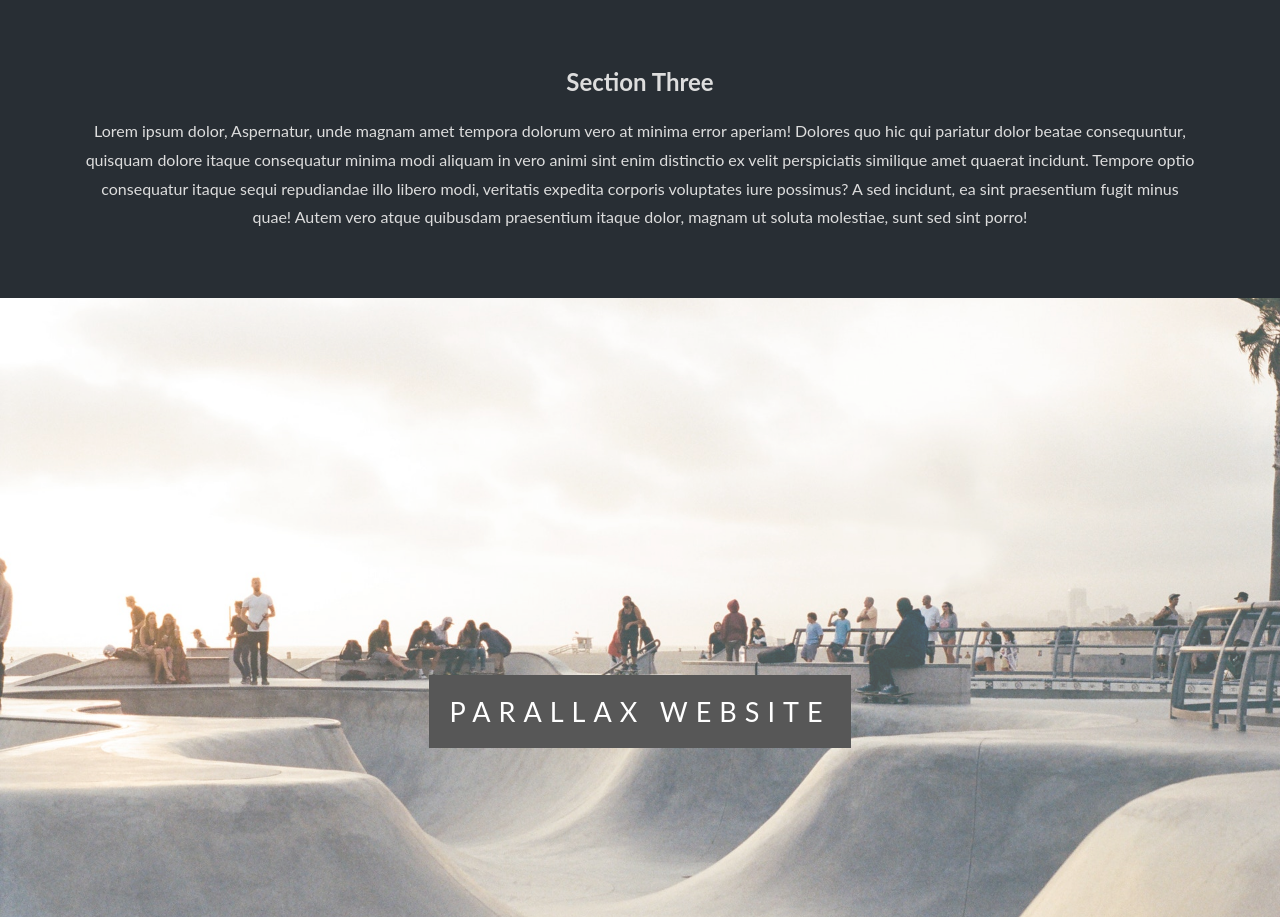
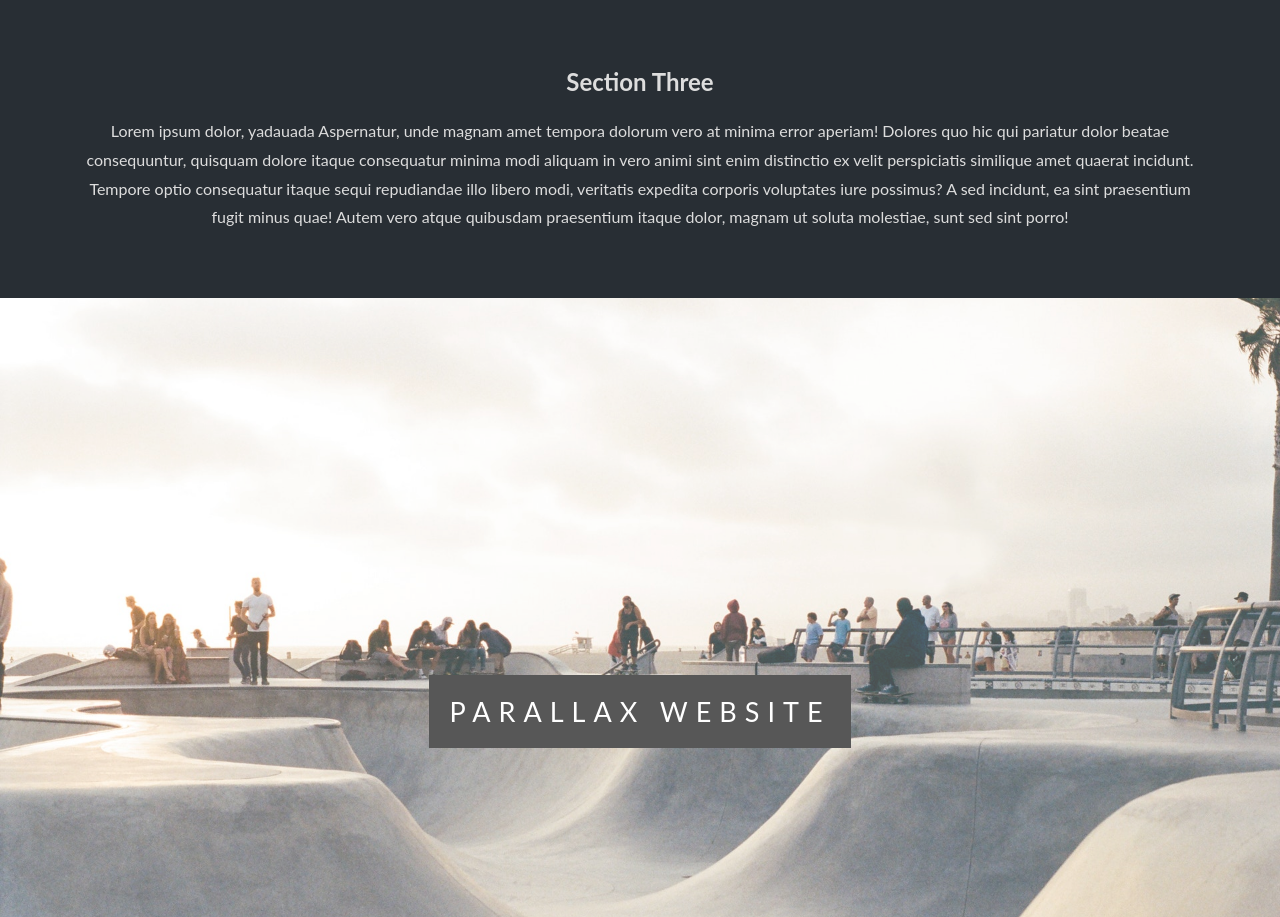
Before and after one commit to facemanguy/BasicParallaxWebsite, a plain HTML site: page index.html in a window 1280 px wide. Shown: the part 2230-3147 px from the top of the page. Drawn offline with Linux system fonts and the light colour scheme.

Commit message:
test commit

```diff
--- a/index.html
+++ b/index.html
@@ -49,7 +49,7 @@
     <section class="section section-dark">
         <h2>Section Three</h2>
         <p>
-            Lorem ipsum dolor, Aspernatur, unde magnam amet tempora dolorum vero at minima error aperiam! Dolores quo hic qui pariatur dolor beatae consequuntur, quisquam dolore itaque consequatur minima modi aliquam in vero animi sint enim distinctio ex velit perspiciatis similique amet quaerat incidunt. Tempore optio consequatur itaque sequi repudiandae illo libero modi, veritatis expedita corporis voluptates iure possimus? A sed incidunt, ea sint praesentium fugit minus quae! Autem vero atque quibusdam praesentium itaque dolor, magnam ut soluta molestiae, sunt sed sint porro!
+            Lorem ipsum dolor, yadauada Aspernatur, unde magnam amet tempora dolorum vero at minima error aperiam! Dolores quo hic qui pariatur dolor beatae consequuntur, quisquam dolore itaque consequatur minima modi aliquam in vero animi sint enim distinctio ex velit perspiciatis similique amet quaerat incidunt. Tempore optio consequatur itaque sequi repudiandae illo libero modi, veritatis expedita corporis voluptates iure possimus? A sed incidunt, ea sint praesentium fugit minus quae! Autem vero atque quibusdam praesentium itaque dolor, magnam ut soluta molestiae, sunt sed sint porro!
         </p>
     </section>
 
```
